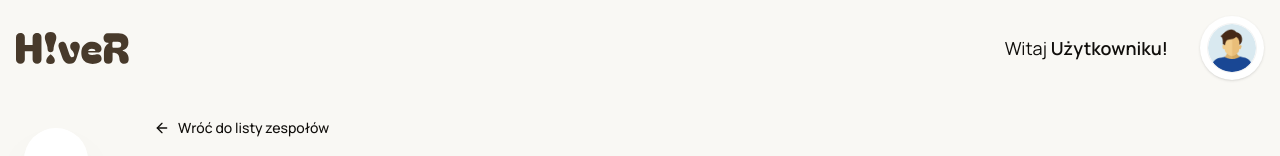
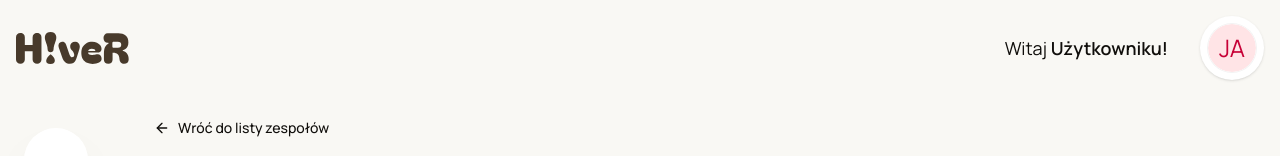
Before and after one commit to ZPIsaniNaSukces/web-hiver, a Next.js app: page /teams/add in a window 1280 px wide. Shown: the top 156 px of the page. Built offline with nearby package versions, Linux system fonts and the light colour scheme; no server answers.

Commit message:
feat: add some other things

```diff
--- a/src/app/teams/[id]/page.tsx
+++ b/src/app/teams/[id]/page.tsx
@@ -49,7 +49,7 @@ export default function TeamDetailsPage() {
             <div className="grid gap-6 px-6 py-6 md:grid-cols-[auto_1fr] md:items-center">
               <div className="flex items-center gap-4">
                 <Avatar className="size-20">
-                  <AvatarFallback className="bg-amber-100 text-2xl text-amber-700">
+                  <AvatarFallback className="text-2xl">
                     {team.leader
                       ? getInitials(team.leader.name, team.leader.surname)
                       : team.name.slice(0, 2).toUpperCase()}
@@ -108,7 +108,7 @@ export default function TeamDetailsPage() {
                           >
                             <div className="flex items-center gap-3">
                               <Avatar className="size-10">
-                                <AvatarFallback className="bg-amber-100 text-amber-700">
+                                <AvatarFallback>
                                   {getInitials(member.name, member.surname)}
                                 </AvatarFallback>
                               </Avatar>
--- a/src/app/teams/components/team-row.tsx
+++ b/src/app/teams/components/team-row.tsx
@@ -17,7 +17,7 @@ export function TeamRow({ team }: TeamRowProps) {
     <li className="grid grid-cols-1 gap-4 px-6 py-4 text-sm text-gray-700 sm:grid-cols-[minmax(0,2fr)_minmax(0,2fr)_minmax(0,1fr)_auto] sm:items-center sm:gap-4">
       <div className="flex items-center gap-3">
         <Avatar className="size-12">
-          <AvatarFallback className="bg-amber-100 text-amber-700">
+          <AvatarFallback>
             {leader ? getInitials(leader.name, leader.surname) : "?"}
           </AvatarFallback>
         </Avatar>
--- a/src/app/users/[id]/page.tsx
+++ b/src/app/users/[id]/page.tsx
@@ -42,7 +42,7 @@ export default function UserDetailsPage() {
           <div className="overflow-hidden rounded-xl border bg-white shadow-sm">
             <div className="flex flex-col gap-6 px-6 py-6 sm:flex-row sm:items-center">
               <Avatar className="size-20">
-                <AvatarFallback className="bg-amber-100 text-2xl text-amber-700">
+                <AvatarFallback className="text-2xl">
                   {getInitials(user.name, user.surname)}
                 </AvatarFallback>
               </Avatar>
--- a/src/app/users/components/user-row.tsx
+++ b/src/app/users/components/user-row.tsx
@@ -18,7 +18,7 @@ function UserRow({ user }: UserRowProps) {
     <li className="grid grid-cols-1 gap-4 px-6 py-4 text-sm text-gray-700 sm:grid-cols-[minmax(0,2fr)_minmax(0,2fr)_minmax(0,1fr)_auto] sm:items-center">
       <div className="flex items-center gap-3">
         <Avatar className="size-12">
-          <AvatarFallback className="bg-amber-100 text-amber-700">
+          <AvatarFallback>
             {getInitials(user.name, user.surname)}
           </AvatarFallback>
         </Avatar>
--- a/src/components/navigation/top-navbar.tsx
+++ b/src/components/navigation/top-navbar.tsx
@@ -7,6 +7,7 @@ import { usePathname, useRouter } from "next/navigation";
 import { toast } from "sonner";
 
 import { useAuth } from "@/app/login/hooks/useAuth";
+import { getInitials } from "@/app/users/utils";
 
 import { Avatar, AvatarFallback, AvatarImage } from "../ui/avatar";
 import { Button } from "../ui/button";
@@ -77,8 +78,9 @@ export const TopNavbar = () => {
             </div>
 
             <Avatar className="absolute top-2 left-1/2 z-10 h-12 w-12 -translate-x-1/2 ring-1 ring-black/5">
-              <AvatarImage src="/avatar.png" alt="Ja" />
-              <AvatarFallback>JA</AvatarFallback>
+              <AvatarFallback className="text-2xl">
+                {user ? getInitials(user.name, user.surname) : "JA"}
+              </AvatarFallback>
             </Avatar>
           </div>
         </div>
--- a/src/components/ui/avatar.tsx
+++ b/src/components/ui/avatar.tsx
@@ -34,19 +34,88 @@ function AvatarImage({
   );
 }
 
+type AvatarFallbackProps = React.ComponentProps<
+  typeof AvatarPrimitive.Fallback
+> & {
+  colorSeed?: string;
+};
+
+const FALLBACK_COLOR_CLASSES = [
+  "bg-amber-100 text-amber-700",
+  "bg-sky-100 text-sky-700",
+  "bg-emerald-100 text-emerald-700",
+  "bg-rose-100 text-rose-700",
+  "bg-violet-100 text-violet-700",
+  "bg-lime-100 text-lime-700",
+  "bg-indigo-100 text-indigo-700",
+  "bg-orange-100 text-orange-700",
+  "bg-cyan-100 text-cyan-700",
+  "bg-fuchsia-100 text-fuchsia-700",
+];
+
+function extractSeedFromChildren(children: React.ReactNode): string {
+  if (children == null) {
+    return "";
+  }
+
+  if (typeof children === "string" || typeof children === "number") {
+    return String(children);
+  }
+
+  if (Array.isArray(children)) {
+    return children.map(extractSeedFromChildren).join("");
+  }
+
+  if (React.isValidElement(children)) {
+    const elementChildren = (children.props as { children?: React.ReactNode })
+      ?.children;
+    return extractSeedFromChildren(elementChildren);
+  }
+
+  return "";
+}
+
+function getColorClasses(seed: string): string {
+  if (!seed) {
+    return FALLBACK_COLOR_CLASSES[0];
+  }
+
+  const normalizedSeed = seed.trim().toLowerCase();
+
+  if (!normalizedSeed) {
+    return FALLBACK_COLOR_CLASSES[0];
+  }
+
+  const charCodeSum = Array.from(normalizedSeed).reduce(
+    (sum, char) => sum + char.charCodeAt(0),
+    0,
+  );
+
+  const index = charCodeSum % FALLBACK_COLOR_CLASSES.length;
+  return FALLBACK_COLOR_CLASSES[index];
+}
+
 function AvatarFallback({
   className,
+  colorSeed,
+  children,
   ...props
-}: React.ComponentProps<typeof AvatarPrimitive.Fallback>) {
+}: AvatarFallbackProps) {
+  const seed = colorSeed ?? extractSeedFromChildren(children);
+  const colorClasses = React.useMemo(() => getColorClasses(seed), [seed]);
+
   return (
     <AvatarPrimitive.Fallback
       data-slot="avatar-fallback"
       className={cn(
         "bg-muted flex size-full items-center justify-center rounded-full",
+        colorClasses,
         className,
       )}
       {...props}
-    />
+    >
+      {children}
+    </AvatarPrimitive.Fallback>
   );
 }
 
--- a/src/components/users/user-select.tsx
+++ b/src/components/users/user-select.tsx
@@ -172,7 +172,7 @@ export function UserSelect(props: UserSelectProps) {
                   >
                     <div className="flex items-center gap-3">
                       <Avatar className="size-10">
-                        <AvatarFallback className="bg-amber-100 text-amber-700">
+                        <AvatarFallback>
                           {getInitials(user.name, user.surname)}
                         </AvatarFallback>
                       </Avatar>
```
